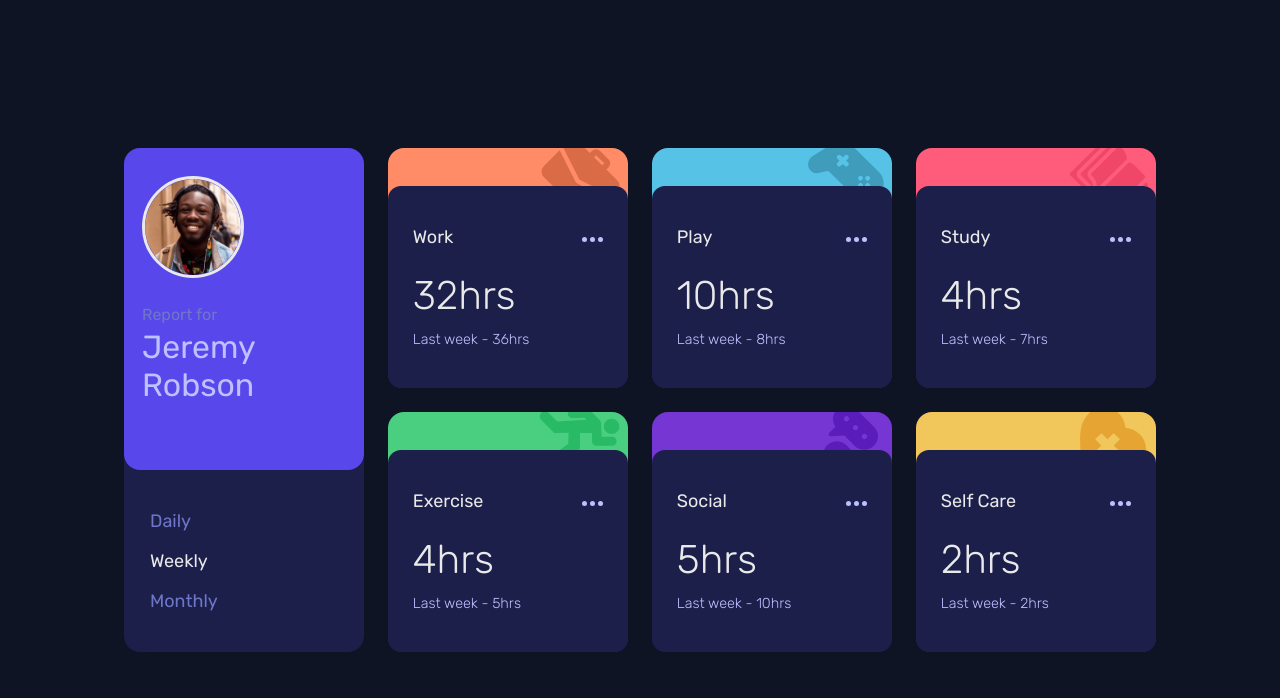
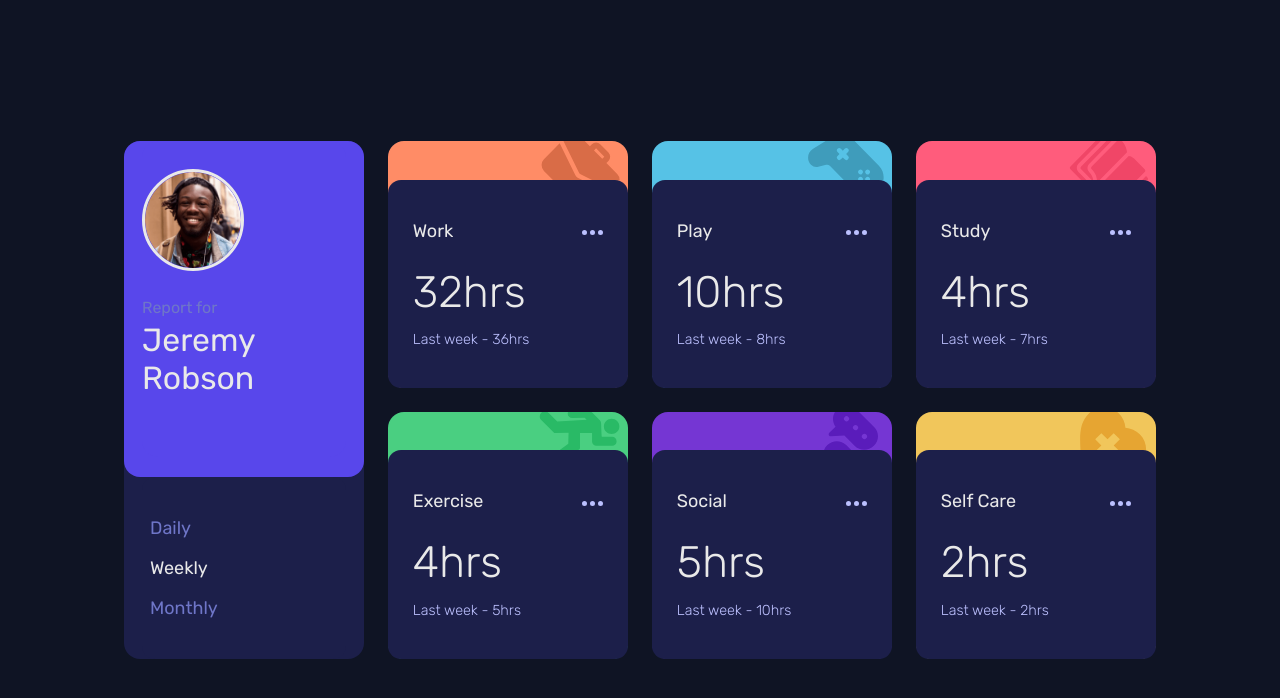
Before and after one commit to Victor-Nyagudi/time-tracking-dashboard, a plain HTML site: page index.html in a window 1280 px wide. Drawn offline with Linux system fonts and the light colour scheme.

Commit message:
Change time font size

```diff
--- a/styles.css
+++ b/styles.css
@@ -217,7 +217,7 @@ h2 {
 }
 
 .person-title {
-    color: var(--pale-blue);
+    color: var(--white);
 }
 
 .report-for {
@@ -304,7 +304,7 @@ h2 {
     }
 
     .info-section__time {
-        font-size: 2.5rem;
+        font-size: 2.75rem;
         margin-bottom: .3em;
     }
 
```
